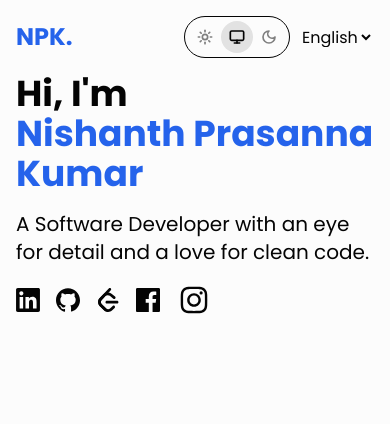
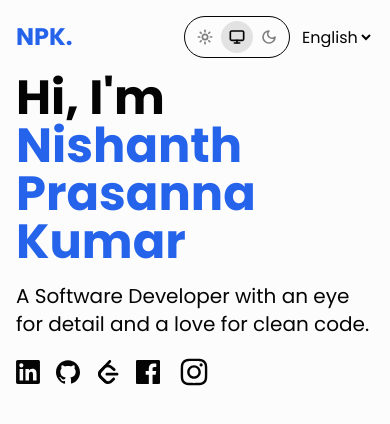
Before and after one commit to nishanth230499/nishanth-portfolio, a Next.js app: page /en in a window 390 px wide. Shown: the top 424 px of the page. Built offline with nearby package versions, Linux system fonts and the light colour scheme.

Commit message:
added hero links

```diff
--- a/src/components/Hero/Hero.tsx
+++ b/src/components/Hero/Hero.tsx
@@ -43,10 +43,10 @@ export default async function Hero() {
   const t = await getTranslations('HomePage')
   return (
     <section>
-      <p className='text-4xl md:text-6xl font-bold'>
+      <p className='text-5xl md:text-6xl font-bold'>
         {t('hi')}, {t("i'm")}{' '}
       </p>
-      <p className='text-4xl md:text-6xl font-bold text-primary'>{t('name')}</p>
+      <p className='text-5xl md:text-6xl font-bold text-primary'>{t('name')}</p>
       <p className='my-4 text-xl'>{t('tagline')}</p>
       <div className='flex gap-4 items-center'>
         {heroLinks.map(({ Icon, name, href, expandOnHover }) => (
```
